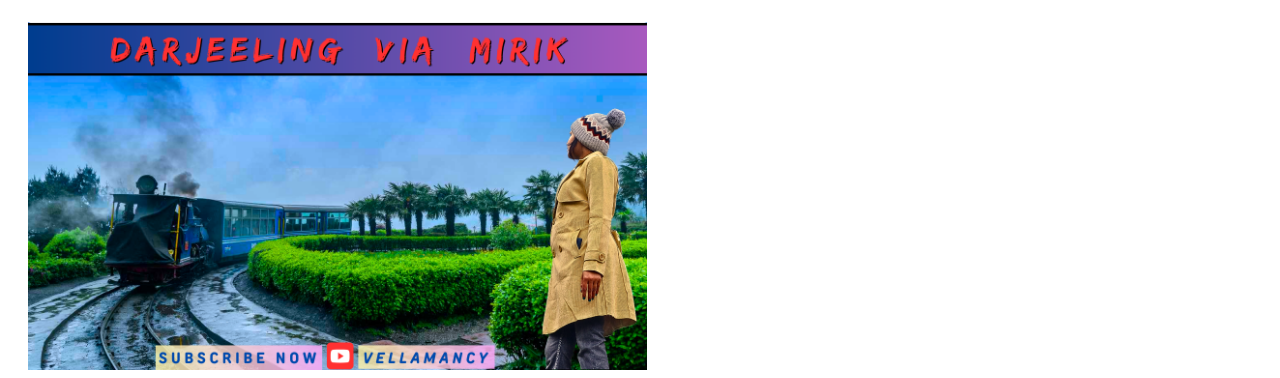
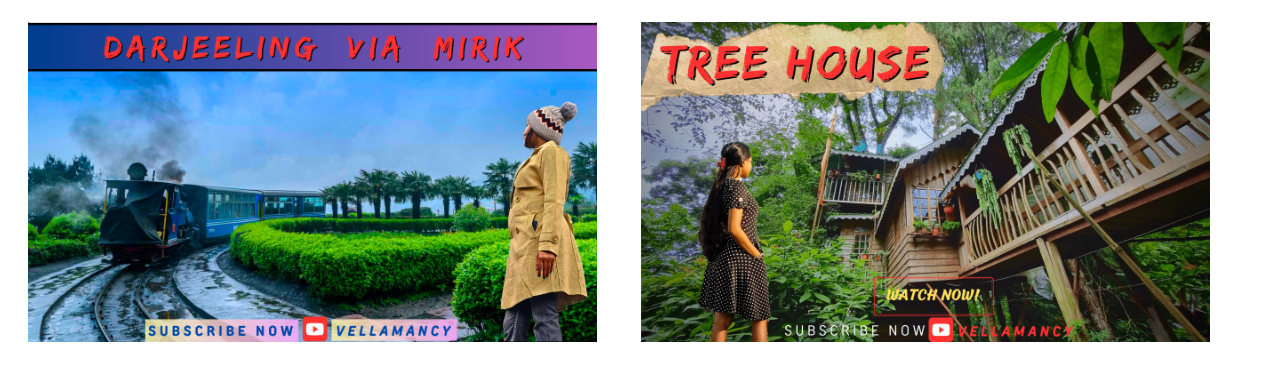
Before and after one commit to Vellamancy/Vellamancy, a plain HTML site: page index.html in a window 1280 px wide. Shown: the part 401-779 px from the top of the page. Drawn offline with Linux system fonts and the light colour scheme.

Commit message:
Update index.html

```diff
--- a/index.html
+++ b/index.html
@@ -3,5 +3,5 @@
 <div style="text-align: center;margin-bottom: 50px"><a style = " font-size: 30px; background-color: rgb(165, 11, 11); padding:25px 100px 25px 100px; color: rgb(18, 210, 220);" href="https://www.youtube.com/@Vellamancy">Go to Youtube</a></div>
 <hr>
     <h1 style = "text-align:center; font-size: 30px;"> My videos you can watch </h1>
-    <img style = "width: 49%; padding: 5px 20px 5px 20px;" src="Darjeeling Via Mirik.png">
-    <img style = "width: 49%; padding: 5px 20px 5px 20px;" src="Tree House-min.png">
+    <img style = "width: 45%; padding: 5px 20px 5px 20px;" src="Darjeeling Via Mirik.png">
+    <img style = "width: 45%; padding: 5px 20px 5px 20px;" src="Tree House-min.png">
```
